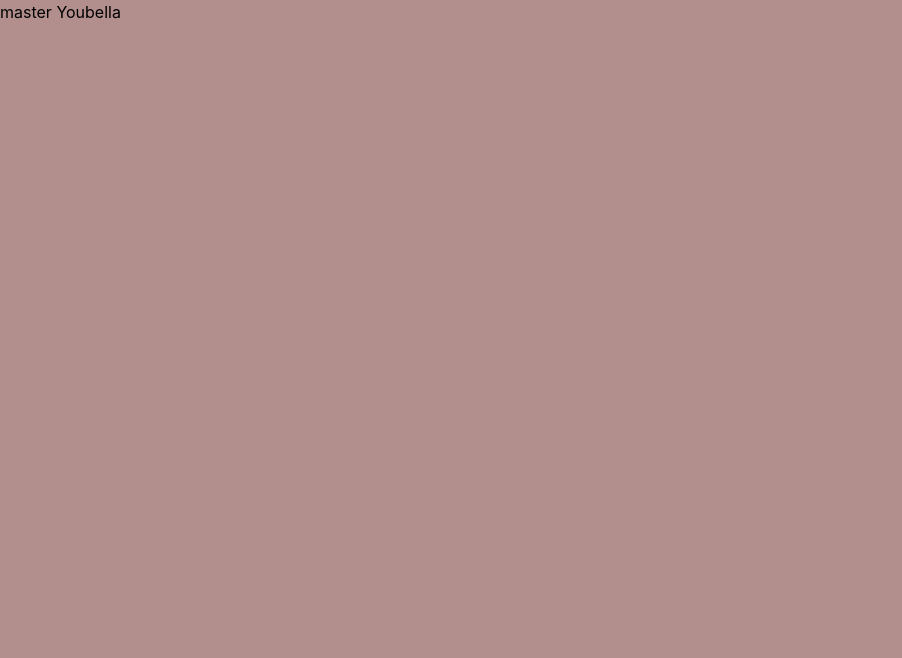
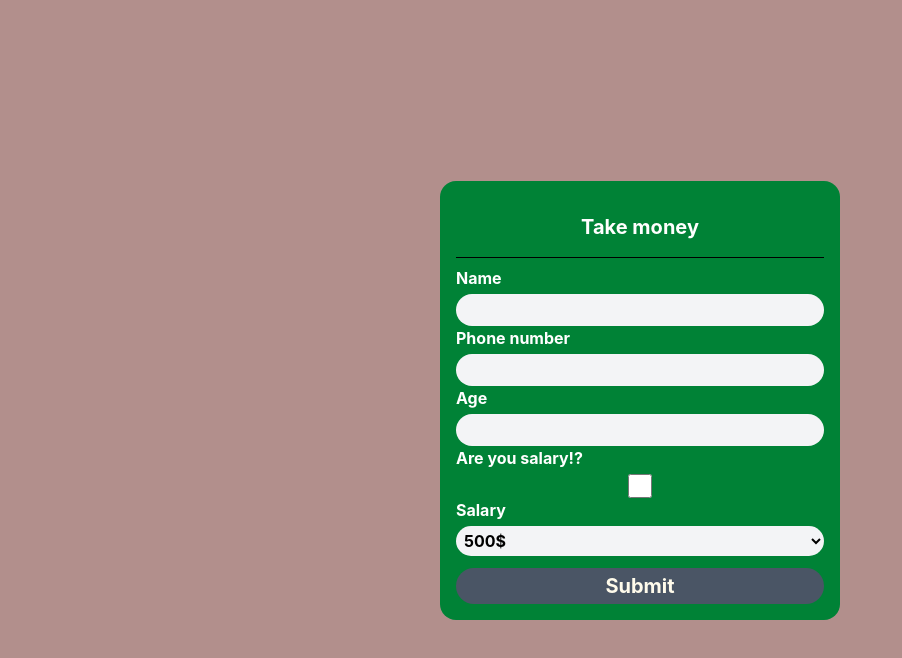
Before and after one commit to mr-youbella/react-website, a React (Create React App) app: page / in a window 1280 px wide. Shown: the top 658 px of the page, without its empty margins (0-902 px from the left). Built offline with nearby package versions, Linux system fonts and the light colour scheme.

Commit message:
small prject

```diff
--- a/package.json
+++ b/package.json
@@ -10,6 +10,8 @@
     "react": "^19.2.0",
     "react-dom": "^19.2.0",
     "react-scripts": "5.0.1",
+    "react-toastify": "^11.0.5",
+    "sweetalert2": "^11.26.3",
     "tailwindcss": "^4.1.16",
     "web-vitals": "^2.1.4"
   },
--- a/public/index.html
+++ b/public/index.html
@@ -2,7 +2,7 @@
 <html lang="en">
   <head>
     <meta charset="utf-8" />
-    <link rel="icon" href="%PUBLIC_URL%/favicon.ico" />
+    <link rel="icon" href="https://tse4.mm.bing.net/th/id/OIP.eRFxjFwUfFVoA2plUM2_6wHaHa?cb=ucfimgc2&rs=1&pid=ImgDetMain&o=7&rm=3" />
     <meta name="viewport" content="width=device-width, initial-scale=1" />
     <meta name="theme-color" content="#000000" />
     <meta
--- a/src/App.css
+++ b/src/App.css
@@ -7,28 +7,19 @@
       "Segoe UI Emoji", "Segoe UI Symbol", "Noto Color Emoji";
     --font-mono: ui-monospace, SFMono-Regular, Menlo, Monaco, Consolas, "Liberation Mono",
       "Courier New", monospace;
-    --color-red-400: oklch(70.4% 0.191 22.216);
-    --color-red-600: oklch(57.7% 0.245 27.325);
     --color-amber-50: oklch(98.7% 0.022 95.277);
-    --color-amber-200: oklch(92.4% 0.12 95.746);
-    --color-amber-300: oklch(87.9% 0.169 91.605);
-    --color-amber-400: oklch(82.8% 0.189 84.429);
-    --color-amber-500: oklch(76.9% 0.188 70.08);
-    --color-amber-600: oklch(66.6% 0.179 58.318);
-    --color-amber-700: oklch(55.5% 0.163 48.998);
-    --color-amber-800: oklch(47.3% 0.137 46.201);
-    --color-amber-950: oklch(27.9% 0.077 45.635);
-    --color-green-400: oklch(79.2% 0.209 151.711);
-    --color-green-500: oklch(72.3% 0.219 149.579);
-    --color-green-600: oklch(62.7% 0.194 149.214);
-    --color-green-950: oklch(26.6% 0.065 152.934);
-    --color-black: #000;
+    --color-green-700: oklch(52.7% 0.154 150.069);
+    --color-blue-600: oklch(54.6% 0.245 262.881);
+    --color-blue-900: oklch(37.9% 0.146 265.522);
+    --color-gray-100: oklch(96.7% 0.003 264.542);
+    --color-gray-600: oklch(44.6% 0.03 256.802);
+    --color-gray-700: oklch(37.3% 0.034 259.733);
     --color-white: #fff;
     --spacing: 0.25rem;
-    --text-5xl: 3rem;
-    --text-5xl--line-height: 1;
+    --text-xl: 1.25rem;
+    --text-xl--line-height: calc(1.75 / 1.25);
     --font-weight-bold: 700;
-    --radius-3xl: 1.5rem;
+    --radius-2xl: 1rem;
     --radius-4xl: 2rem;
     --default-transition-duration: 150ms;
     --default-transition-timing-function: cubic-bezier(0.4, 0, 0.2, 1);
@@ -188,8 +179,14 @@
   .mx-auto {
     margin-inline: auto;
   }
-  .mt-4 {
-    margin-top: calc(var(--spacing) * 4);
+  .mt-1 {
+    margin-top: calc(var(--spacing) * 1);
+  }
+  .mt-3 {
+    margin-top: calc(var(--spacing) * 3);
+  }
+  .mb-2 {
+    margin-bottom: calc(var(--spacing) * 2);
   }
   .flex {
     display: flex;
@@ -197,17 +194,17 @@
   .table {
     display: table;
   }
-  .h-\[calc\(100vh-6rem\)\] {
-    height: calc(100vh - 6rem);
+  .h-6 {
+    height: calc(var(--spacing) * 6);
   }
-  .w-50 {
-    width: calc(var(--spacing) * 50);
+  .h-screen {
+    height: 100vh;
   }
-  .w-\[90\%\] {
-    width: 90%;
+  .w-6 {
+    width: calc(var(--spacing) * 6);
   }
-  .w-full {
-    width: 100%;
+  .w-100 {
+    width: calc(var(--spacing) * 100);
   }
   .border-collapse {
     border-collapse: collapse;
@@ -227,11 +224,14 @@
   .justify-center {
     justify-content: center;
   }
-  .gap-3 {
-    gap: calc(var(--spacing) * 3);
+  .gap-2 {
+    gap: calc(var(--spacing) * 2);
   }
-  .rounded-3xl {
-    border-radius: var(--radius-3xl);
+  .rounded {
+    border-radius: 0.25rem;
+  }
+  .rounded-2xl {
+    border-radius: var(--radius-2xl);
   }
   .rounded-4xl {
     border-radius: var(--radius-4xl);
@@ -240,27 +240,20 @@
     border-style: var(--tw-border-style);
     border-width: 1px;
   }
-  .border-4 {
-    border-style: var(--tw-border-style);
-    border-width: 4px;
+  .bg-blue-600 {
+    background-color: var(--color-blue-600);
   }
-  .border-white {
-    border-color: var(--color-white);
+  .bg-gray-100 {
+    background-color: var(--color-gray-100);
   }
-  .bg-amber-300 {
-    background-color: var(--color-amber-300);
+  .bg-gray-600 {
+    background-color: var(--color-gray-600);
   }
-  .bg-amber-500 {
-    background-color: var(--color-amber-500);
+  .bg-green-700 {
+    background-color: var(--color-green-700);
   }
-  .bg-amber-800 {
-    background-color: var(--color-amber-800);
-  }
-  .bg-amber-950 {
-    background-color: var(--color-amber-950);
-  }
-  .bg-red-600 {
-    background-color: var(--color-red-600);
+  .p-1 {
+    padding: calc(var(--spacing) * 1);
   }
   .p-2 {
     padding: calc(var(--spacing) * 2);
@@ -271,9 +264,9 @@
   .text-center {
     text-align: center;
   }
-  .text-5xl {
-    font-size: var(--text-5xl);
-    line-height: var(--tw-leading, var(--text-5xl--line-height));
+  .text-xl {
+    font-size: var(--text-xl);
+    line-height: var(--tw-leading, var(--text-xl--line-height));
   }
   .font-bold {
     --tw-font-weight: var(--font-weight-bold);
@@ -282,40 +275,39 @@
   .text-amber-50 {
     color: var(--color-amber-50);
   }
-  .text-black {
-    color: var(--color-black);
+  .text-white {
+    color: var(--color-white);
   }
   .underline {
     text-decoration-line: underline;
+  }
+  .accent-blue-600 {
+    accent-color: var(--color-blue-600);
   }
   .outline {
     outline-style: var(--tw-outline-style);
     outline-width: 1px;
   }
+  .transition {
+    transition-property: color, background-color, border-color, outline-color, text-decoration-color, fill, stroke, --tw-gradient-from, --tw-gradient-via, --tw-gradient-to, opacity, box-shadow, transform, translate, scale, rotate, filter, -webkit-backdrop-filter, backdrop-filter, display, content-visibility, overlay, pointer-events;
+    transition-timing-function: var(--tw-ease, var(--default-transition-timing-function));
+    transition-duration: var(--tw-duration, var(--default-transition-duration));
+  }
   .duration-300 {
     --tw-duration: 300ms;
     transition-duration: 300ms;
   }
-  .text-shadow-amber-400 {
-    --tw-text-shadow-color: oklch(82.8% 0.189 84.429);
-    @supports (color: color-mix(in lab, red, red)) {
-      --tw-text-shadow-color: color-mix(in oklab, var(--color-amber-400) var(--tw-text-shadow-alpha), transparent);
-    }
-  }
-  .text-shadow-md {
-    text-shadow: 0px 1px 1px var(--tw-text-shadow-color, rgb(0 0 0 / 0.1)), 0px 1px 2px var(--tw-text-shadow-color, rgb(0 0 0 / 0.1)), 0px 2px 4px var(--tw-text-shadow-color, rgb(0 0 0 / 0.1));
-  }
-  .hover\:bg-amber-600 {
+  .hover\:bg-blue-900 {
     &:hover {
       @media (hover: hover) {
-        background-color: var(--color-amber-600);
+        background-color: var(--color-blue-900);
       }
     }
   }
-  .hover\:text-white {
+  .hover\:bg-gray-700 {
     &:hover {
       @media (hover: hover) {
-        color: var(--color-white);
+        background-color: var(--color-gray-700);
       }
     }
   }
@@ -338,15 +330,6 @@
   syntax: "*";
   inherits: false;
 }
-@property --tw-text-shadow-color {
-  syntax: "*";
-  inherits: false;
-}
-@property --tw-text-shadow-alpha {
-  syntax: "<percentage>";
-  inherits: false;
-  initial-value: 100%;
-}
 @layer properties {
   @supports ((-webkit-hyphens: none) and (not (margin-trim: inline))) or ((-moz-orient: inline) and (not (color:rgb(from red r g b)))) {
     *, ::before, ::after, ::backdrop {
@@ -354,8 +337,6 @@
       --tw-font-weight: initial;
       --tw-outline-style: solid;
       --tw-duration: initial;
-      --tw-text-shadow-color: initial;
-      --tw-text-shadow-alpha: 100%;
     }
   }
 }
--- a/src/App.js
+++ b/src/App.js
@@ -1,10 +1,105 @@
 import './App.css';
+import Swal from 'sweetalert2';
+import { ToastContainer, toast, Zoom } from 'react-toastify';
+import { useState } from 'react';
 
 function App()
 {
+	let [data, setData] = useState({name: "", phoneNumber: "", age: "", check: false, salary: "500$"});
+	let styleInput = "rounded-2xl font-bold bg-gray-100 p-1 mt-1 ";
+	let styleLable = "font-bold text-white";
+	let activeButton = "bg-blue-600 rounded-4xl mt-3 p-1 text-amber-50 font-bold text-xl cursor-pointer hover:bg-blue-900 duration-300";
+	let inactiveButton = "bg-gray-600 rounded-4xl mt-3 p-1 text-amber-50 font-bold text-xl hover:bg-gray-700 duration-300";
+
+	function ft_submit(event)
+	{
+		let fakePromise = new Promise((solved, reject) =>
+		{
+			setTimeout(() =>
+			{
+				if (data.phoneNumber.length < 10 || data.age < 18 || data.age > 80)
+				{
+					reject("bad send");
+					Swal.fire
+					({
+						title: 'error!',
+						text: 'phone number or age not correcr.',
+						icon: 'error',
+					});
+				}
+				else
+				{
+					solved("Send data done");
+					Swal.fire
+					({
+						title: "succes",
+						text: `hey ${data.name}, Your in bank now + ${data.salary}`,
+						icon: "success",
+					});
+					setData({name: "", phoneNumber: "", age: "", check: false, salary: "500$"});
+				}
+			}, 2000);
+		});
+		event.preventDefault();
+		toast.promise(fakePromise,
+		{
+			pending: "Wait a minute...",
+			success: "Done Send Data",
+			error: "try again",
+		});
+	}
+
+	function handleInput(event, dataType_index)
+	{
+		let dataTypes = ["name", "phoneNumber", "age", "check", "salary"];
+		for (let i = 0; i <= dataType_index; i++)
+		{
+			if (i === dataType_index)
+			{
+				if (i === 3)
+					setData({...data, [dataTypes[i]]: event.target.checked});
+				else
+					setData({...data, [dataTypes[i]]: event.target.value});
+				break ;
+			}
+		}
+	}
+
+	function checkData()
+	{
+		if (!data.name || data.name === "")
+			return (false);
+		if (!data.phoneNumber || data.phoneNumber === "")
+			return (false);
+		if (!data.age || data.age === "")
+			return (false);
+		return (true);
+	}
+
 	return (
 		<div>
-			<h3>master Youbella</h3>
+			<div className="flex items-center justify-center h-screen">
+				<form onSubmit={ft_submit} className='flex flex-col bg-green-700 rounded-2xl p-4 w-100'>
+					<h2 className="p-4 text-center font-bold text-white text-xl">Take money</h2>
+					<hr className="mb-2"/>
+					<label className={styleLable}>Name</label>
+					<input onChange={(event) => handleInput(event, 0)} value={data.name} className={styleInput} />
+					<label className={styleLable}>Phone number</label>
+					<input onChange={(event) => handleInput(event, 1)} value={data.phoneNumber} className={styleInput} type="number"/>
+					<label className={styleLable}>Age</label>
+					<input onChange={(event) => handleInput(event, 2)} value={data.age} className={styleInput} type="number"/>
+					<label className={styleLable}>Are you salary!?</label>
+					<input onChange={(event) => handleInput(event, 3)} checked={data.check} className="w-6 h-6 mx-auto mt-1 accent-blue-600" type="checkbox"/>
+					<label className={styleLable}>Salary</label>
+					<select value={data.salary} onChange={(event) => handleInput(event, 4)} className={styleInput}>
+						<option>500$</option>
+						<option>1000$</option>
+						<option>10000$</option>
+					</select>
+					<input className={checkData() ? activeButton : inactiveButton} type="submit"/>
+				</form>
+			</div>
+			<ToastContainer theme="dark" transition={Zoom}/>
 		</div>
 	);
 }
```
Also changed, not shown: 1 other file (tests, documents, lock files or other folders).
